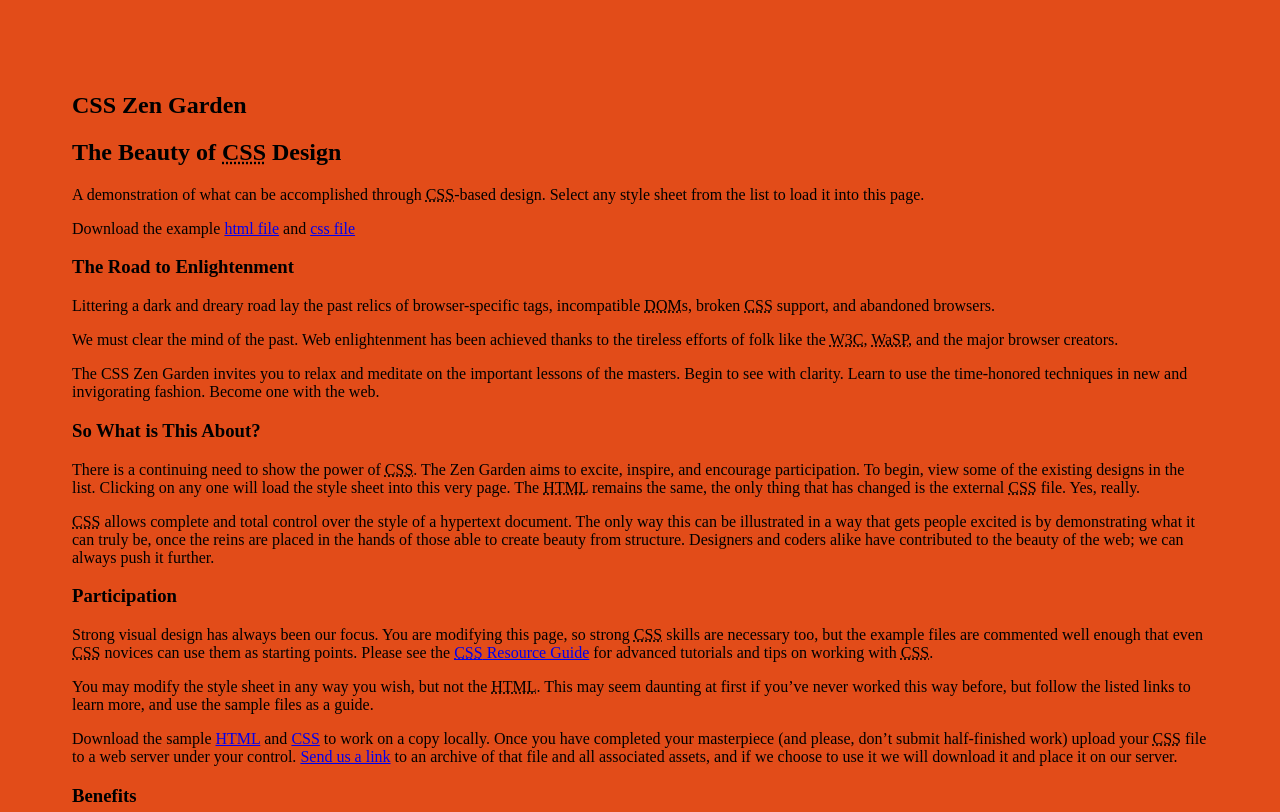
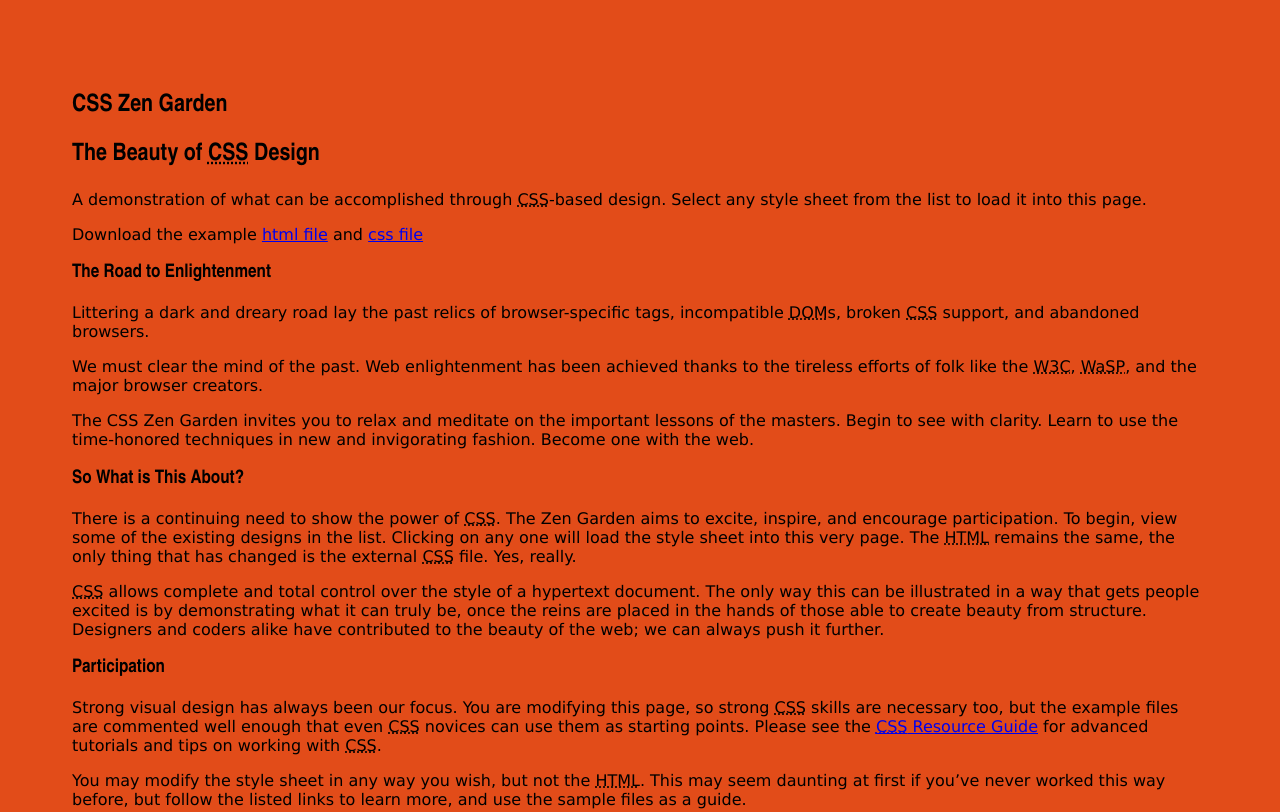
Before and after one commit to bewe3/css_zen-garden, a plain HTML site: page index.html in a window 1280 px wide. Shown: the top 812 px of the page. Drawn offline with Linux system fonts and the light colour scheme.

Commit message:
cleaned up comments, added placeholder fonts

```diff
--- a/_organisms.scss
+++ b/_organisms.scss
@@ -1,6 +1,10 @@
-/*test*/
+//test
 body {
     padding: 5%;
-    background-color: purple;
     background-color: $background-color;
+    font-family: $fonts-body;
 }
+
+h1, h2, h3, h4, h5, h6 {
+    font-family: $fonts-headline;
+}
```
Also changed, not shown: _variables.scss (+11 -11 lines), main.css, 1 other file.
